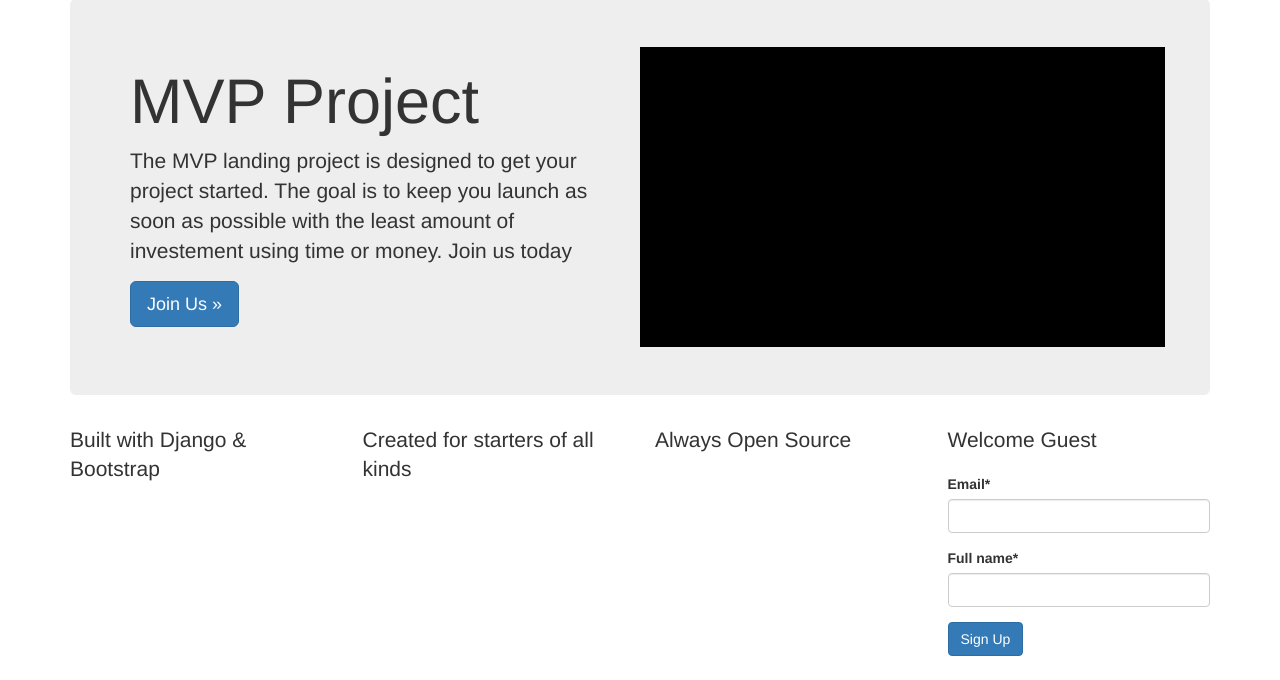
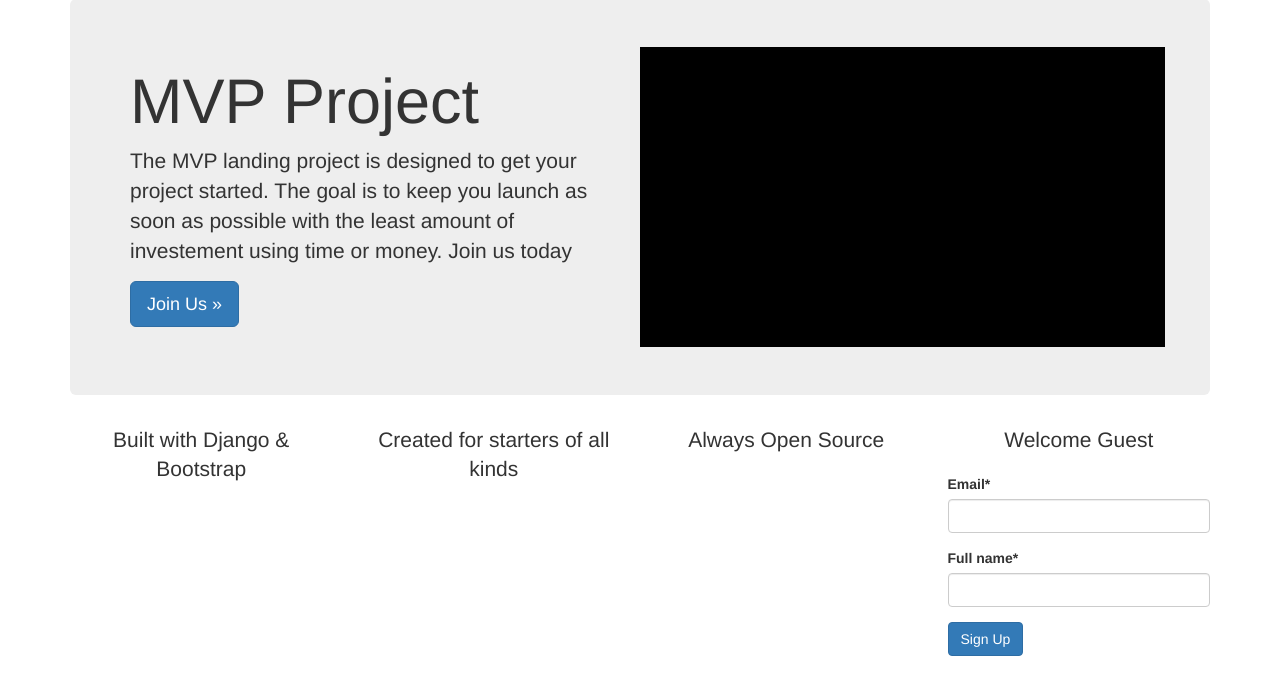
Before and after one commit to Savanand/mvp, a Django app: page / in a window 1280 px wide. Shown: the part 71-751 px from the top of the page. Run offline with Django 3.2, Linux system fonts and the light colour scheme; some libraries are stand-ins or nearby versions.

Commit message:
add css blocks for custom styling

```diff
--- /dev/null
+++ b/static_in_pro/our_static/css/custom.css
@@ -0,0 +1,4 @@
+
+.text-align-center {
+	text-align: center;
+}
--- a/templates/base.html
+++ b/templates/base.html
@@ -11,7 +11,16 @@
     <link rel="icon" href="../../favicon.ico">
 
     <title>{% block head_title %} MVP Landing {% endblock %}</title>
-     {% include 'head_css.html' %}
+
+    {% include 'head_css.html' %}
+
+    <style type="text/css">
+      {% block style %}
+
+
+      {% endblock %}
+    </style>
+
    </head>
 
   <body>
--- a/templates/head_css.html
+++ b/templates/head_css.html
@@ -12,7 +12,7 @@
     <!-- Custom styles for this template -->
 <!--     <link href="navbar-static-top.css" rel="stylesheet">
  -->    <link href="{% static 'css/navbar-static-top.css' %}" rel="stylesheet">
-
+<link href="{% static 'css/custom.css' %}" rel="stylesheet">
     <!-- Just for debugging purposes. Don't actually copy these 2 lines! -->
     <!--[if lt IE 9]><script src="../../assets/js/ie8-responsive-file-warning.js"></script><![endif]-->
     <!-- <script type="text/javascript" src="http://gc.kis.v2.scr.kaspersky-labs.com/D785B8AB-7164-CE42-8107-7927449C05EB/main.js" charset="UTF-8"></script><script src="../../assets/js/ie-emulation-modes-warning.js"></script>
--- a/templates/home.html
+++ b/templates/home.html
@@ -3,13 +3,19 @@
 
 {% block head_title %} Welcome | {{ block.super }} {% endblock %}
 
-	{% block jumbotron %}
+<style type="text/css">
+{% block style %}
 
-		{{ block.super }}
+{% endblock %}
+</style>
 
 
 
-	 {% endblock %}
+
+{% block jumbotron %}
+
+	{{ block.super }}
+{% endblock %}
 
 <!-- {{ user }}
 {{ request.user }}
@@ -20,7 +26,7 @@
 <div class="row">
   <div class="col-sm-3 pull-right">
 
-		<p class="lead">{{ title }}</p>
+		<p class="lead text-align-center">{{ title }}</p>
 		<form method="POST" action="">{% csrf_token %}
 		<!-- {{ form.as_p }} -->
 		{{ form|crispy }}
@@ -30,13 +36,13 @@
 		</form>
 	</div>
 	<div class="col-sm-3">
-		<p class="lead">Built with Django &amp; Bootstrap</p>
+		<p class="lead text-align-center">Built with Django &amp; Bootstrap</p>
 	</div>
 	<div class="col-sm-3">
-		<p class="lead">Created for starters of all kinds</p>
+		<p class="lead text-align-center">Created for starters of all kinds</p>
 	</div>
 	<div class="col-sm-3">
-		<p class="lead">Always Open Source</p>
+		<p class="lead text-align-center">Always Open Source</p>
 	</div>
 </div>
 
```
